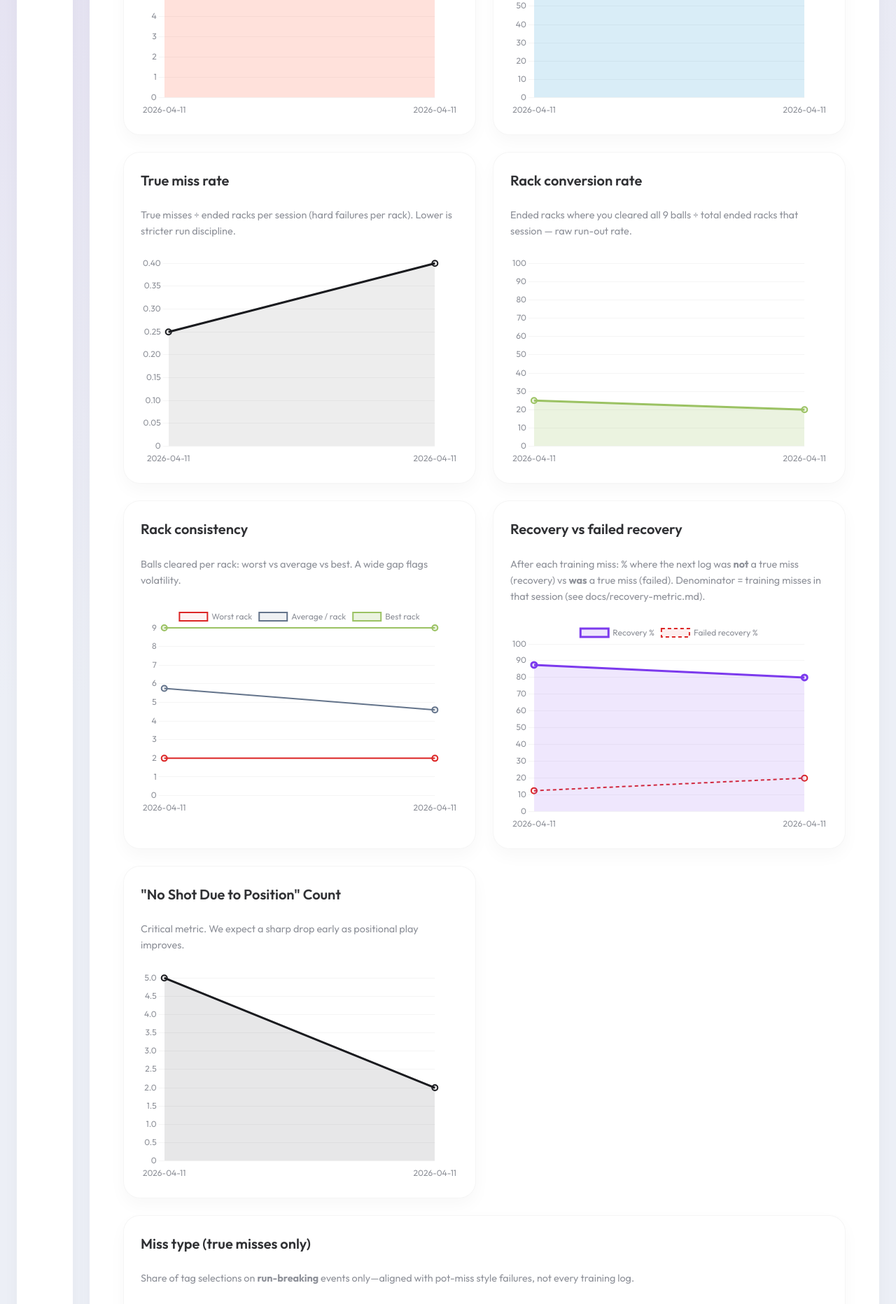
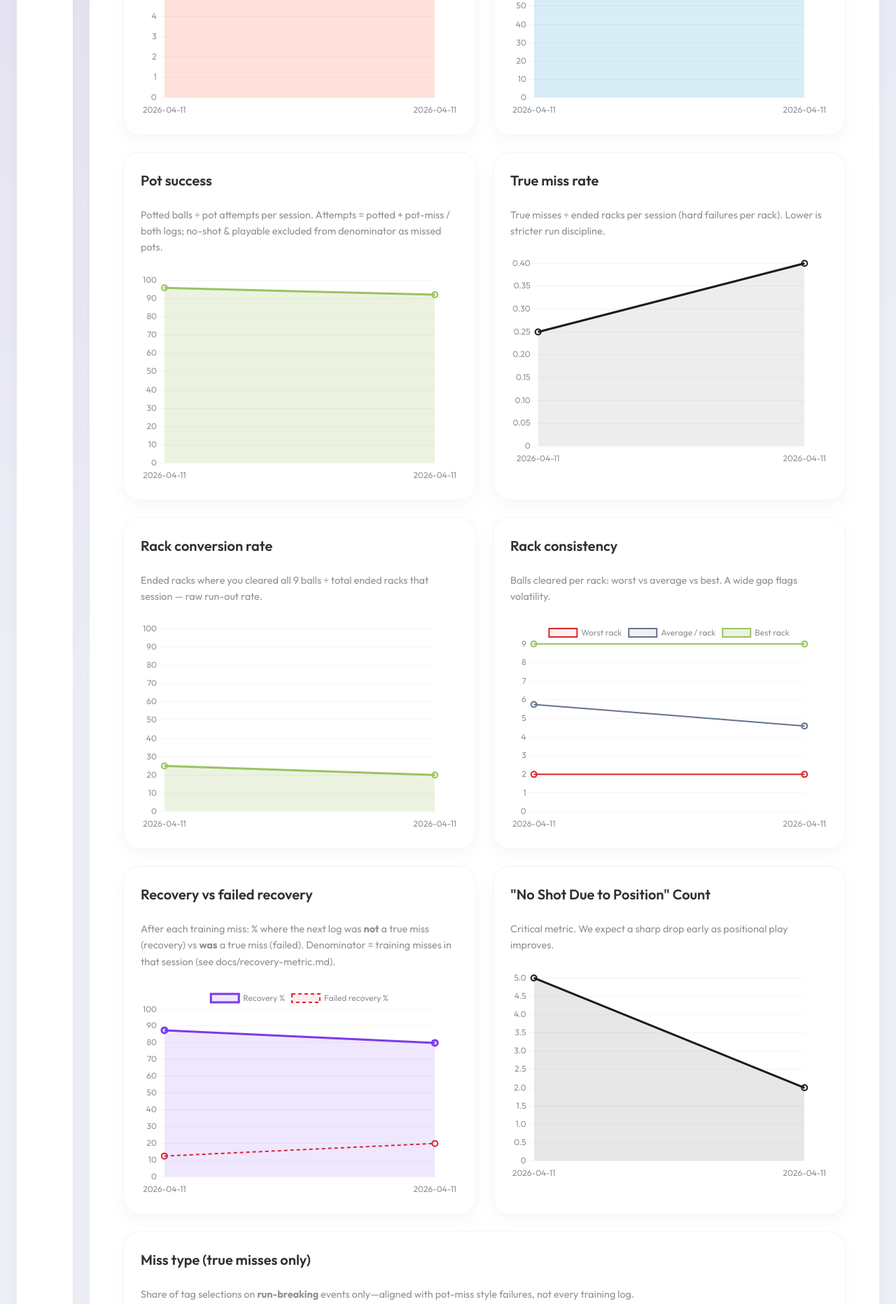
Before and after one commit to amstegraf/elite-training, a FastAPI app: page /progress in a window 1280 px wide. Shown: the part 1046-2909 px from the top of the page at 70% size. Run offline with FastAPI, Linux system fonts and the light colour scheme.

Commit message:
Implement pot success metrics in PrecisionSession model; add calculations for pot attempts and success rate, update dashboard and session reports to display new metrics, and enhance progress charts accordingly.

```diff
--- a/app/models.py
+++ b/app/models.py
@@ -199,6 +199,13 @@ class PrecisionSession(BaseModel):
     rack_conversion_rate: Optional[float] = Field(
         default=None, ge=0, le=1, alias="rackConversionRate"
     )
+    # Pot success: balls potted (ended racks) ÷ (potted + logged pot_miss / both). No-shot & playable
+    # do not add failed pot attempts — balls never reached are not counted as misses here.
+    pot_miss_shot_count: int = Field(default=0, ge=0, alias="potMissShotCount")
+    pot_attempts: int = Field(default=0, ge=0, alias="potAttempts")
+    pot_success_rate: Optional[float] = Field(
+        default=None, ge=0, le=1, alias="potSuccessRate"
+    )
     # Balls cleared per rack spread (consistency); avg matches avgBallsClearedPerRack.
     worst_rack_balls_cleared: Optional[int] = Field(
         default=None, ge=0, le=9, alias="worstRackBallsCleared"
--- a/app/routers/dashboard.py
+++ b/app/routers/dashboard.py
@@ -6,6 +6,7 @@ from fastapi.responses import RedirectResponse
 from app.deps import get_templates
 from app.models import FocusType, PrecisionSessionStatus, SessionMode, TableType
 from app.services import programs_repo
+from app.services.derived_metrics import overall_pot_success_breakdown
 from app.services.rack_conversion_tiers import (
     overall_rack_conversion_breakdown,
     rack_conversion_tier_label,
@@ -31,6 +32,7 @@ async def dashboard(request: Request) -> object:
     all_sessions = list_sessions(limit=500)
     g_rate, g_rc, g_tr = overall_rack_conversion_breakdown(all_sessions)
     global_rack_tier = rack_conversion_tier_label(g_rate)
+    pot_rate, pot_made, pot_att = overall_pot_success_breakdown(all_sessions)
     return templates.TemplateResponse(
         request,
         "dashboard/index.html",
@@ -42,6 +44,9 @@ async def dashboard(request: Request) -> object:
             "global_rack_conversion_tier": global_rack_tier,
             "global_racks_completed": g_rc,
             "global_total_racks": g_tr,
+            "global_pot_success_rate": pot_rate,
+            "global_pot_potted": pot_made,
+            "global_pot_attempts": pot_att,
         },
     )
 
--- a/app/services/derived_metrics.py
+++ b/app/services/derived_metrics.py
@@ -1,4 +1,6 @@
 from __future__ import annotations
+
+from collections.abc import Iterable
 
 from app.models import (
     MissEvent,
@@ -6,6 +8,7 @@ from app.models import (
     MissType,
     MissTypeCounts,
     PrecisionSession,
+    PrecisionSessionStatus,
     RackRecord,
 )
 
@@ -87,6 +90,16 @@ def no_shot_increment(outcome: MissOutcome) -> int:
     if outcome in (MissOutcome.NO_SHOT_POSITION, MissOutcome.BOTH):
         return 1
     return 0
+
+
+def count_pot_miss_outcomes(session: PrecisionSession) -> int:
+    """Logged outcomes that are a missed pot attempt (pot miss or both)."""
+    n = 0
+    for r in session.racks:
+        for m in r.misses:
+            if m.outcome in (MissOutcome.POT_MISS, MissOutcome.BOTH):
+                n += 1
+    return n
 
 
 def rack_recovery_counts(rack: RackRecord) -> tuple[int, int]:
@@ -224,6 +237,15 @@ def recompute_session_aggregates(session: PrecisionSession) -> None:
         session.true_miss_rate = None
         session.rack_conversion_rate = None
 
+    pot_fail = count_pot_miss_outcomes(session)
+    made = session.total_balls_cleared
+    session.pot_miss_shot_count = pot_fail
+    session.pot_attempts = made + pot_fail
+    if session.pot_attempts > 0:
+        session.pot_success_rate = round(made / session.pot_attempts, 4)
+    else:
+        session.pot_success_rate = None
+
 
 def breaking_miss_type_counts(session: PrecisionSession) -> MissTypeCounts:
     """Tag counts for run-breaking events only (true misses / streak breaks)."""
@@ -259,6 +281,24 @@ def suggested_next_ball_number(rack: RackRecord | None) -> int:
     return min(9, max(1, last + 1))
 
 
+def overall_pot_success_breakdown(
+    sessions: Iterable[PrecisionSession],
+) -> tuple[float | None, int, int]:
+    """Weighted pot success: Σ potted ÷ Σ pot attempts over completed sessions (same rule as session report)."""
+    made = 0
+    miss = 0
+    for s in sessions:
+        if s.status != PrecisionSessionStatus.COMPLETED:
+            continue
+        recompute_session_aggregates(s)
+        made += s.total_balls_cleared
+        miss += s.pot_miss_shot_count
+    attempts = made + miss
+    if attempts == 0:
+        return None, 0, 0
+    return round(made / attempts, 4), made, attempts
+
+
 def aggregate_sessions_progress(sessions: list[PrecisionSession]) -> dict[str, list]:
     sessions_asc = sorted(sessions, key=lambda s: s.started_at)
 
@@ -278,6 +318,7 @@ def aggregate_sessions_progress(sessions: list[PrecisionSession]) -> dict[str, l
     conversion_eff: list[float | None] = []
     true_miss_rates: list[float | None] = []
     rack_conversion_rates: list[float | None] = []
+    pot_success_rates: list[float | None] = []
     worst_rack_balls: list[int | None] = []
     best_rack_balls: list[int | None] = []
     avg_rack_balls: list[float] = []
@@ -307,6 +348,9 @@ def aggregate_sessions_progress(sessions: list[PrecisionSession]) -> dict[str, l
         )
         rack_conversion_rates.append(
             round(s.rack_conversion_rate, 3) if s.rack_conversion_rate is not None else None
+        )
+        pot_success_rates.append(
+            round(s.pot_success_rate, 3) if s.pot_success_rate is not None else None
         )
         worst_rack_balls.append(s.worst_rack_balls_cleared)
         best_rack_balls.append(s.best_rack_balls_cleared)
@@ -355,6 +399,7 @@ def aggregate_sessions_progress(sessions: list[PrecisionSession]) -> dict[str, l
         "conversion_efficiency": conversion_eff,
         "true_miss_rates": true_miss_rates,
         "rack_conversion_rates": rack_conversion_rates,
+        "pot_success_rates": pot_success_rates,
         "worst_rack_balls": worst_rack_balls,
         "best_rack_balls": best_rack_balls,
         "avg_rack_balls": avg_rack_balls,
--- a/static/js/reports/progress.js
+++ b/static/js/reports/progress.js
@@ -134,6 +134,29 @@ document.addEventListener('DOMContentLoaded', () => {
                 }]
             },
             options: commonLineOptions
+        });
+    }
+
+    // 3b0. Pot success (0–1 → %)
+    const ctxPot = document.getElementById('chart-pot-success');
+    const potSeries = data.pot_success_rates;
+    if (ctxPot && potSeries && potSeries.length && potSeries.some((v) => v != null)) {
+        const potPct = potSeries.map((v) => (v == null ? null : Math.round(v * 1000) / 10));
+        const potOpt = cloneObj(commonLineOptions);
+        potOpt.scales.y.max = 100;
+        new Chart(ctxPot, {
+            type: 'line',
+            data: {
+                labels: data.labels,
+                datasets: [{
+                    label: 'Pot success %',
+                    data: potPct,
+                    borderColor: prColor,
+                    backgroundColor: prColorLight,
+                    fill: true
+                }]
+            },
+            options: potOpt
         });
     }
 
--- a/templates/progress/index.html
+++ b/templates/progress/index.html
@@ -85,6 +85,15 @@
       </div>
     </article>
 
+    <!-- Chart 3b0: Pot success -->
+    <article class="chart-card">
+      <h2>Pot success</h2>
+      <p class="muted">Potted balls ÷ pot attempts per session. Attempts = potted + pot-miss / both logs; no-shot &amp; playable excluded from denominator as missed pots.</p>
+      <div class="chart-container">
+        <canvas id="chart-pot-success"></canvas>
+      </div>
+    </article>
+
     <!-- Chart 3b2: True miss rate -->
     <article class="chart-card">
       <h2>True miss rate</h2>
```
Also changed, not shown: templates/dashboard/index.html (+17 -1 lines), templates/session/report.html (+15 -2 lines), tests/test_derived_metrics.py (+6 -0 lines).
